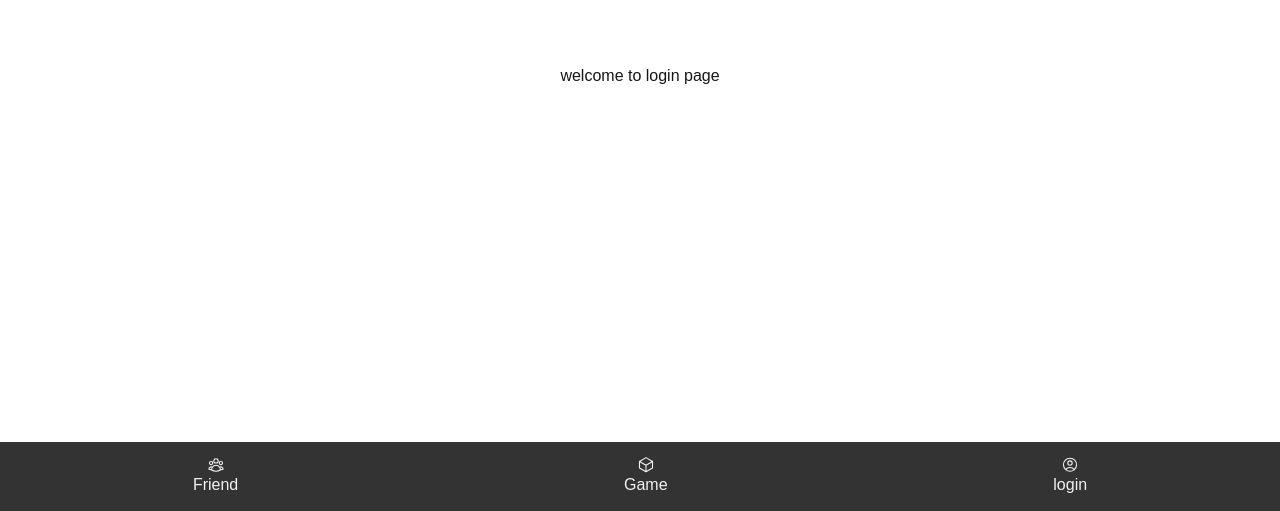
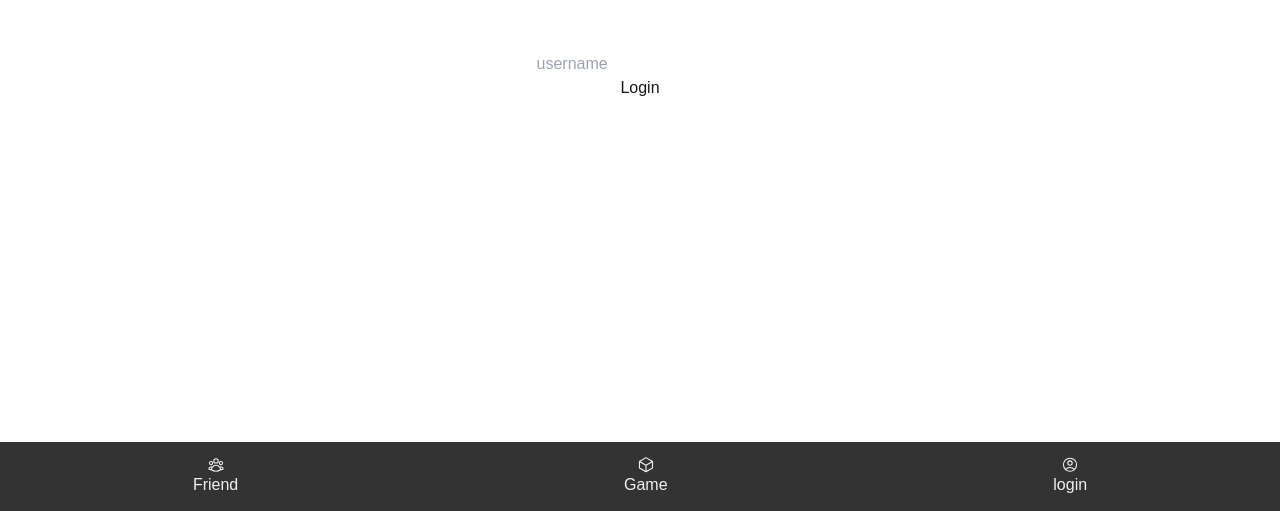
Before and after one commit to Aragant/multiclicker, a Next.js app: page /login in a window 1280 px wide. Shown: the part 289-800 px from the top of the page. Built offline with nearby package versions, Linux system fonts and the light colour scheme; no server answers.

Commit message:
add a basic pseudo login

```diff
--- a/app/login/page.tsx
+++ b/app/login/page.tsx
@@ -1,10 +1,36 @@
 'use client';
 
+import { useState, useContext } from "react";
+import { WsContext } from "../context/wsContext";
+import { redirect } from 'next/navigation'
+
+
 export default function Login() {
+    const [username, setUsername] = useState('');
+    const websocket = useContext(WsContext);
+
+
+    const login = async () => {
+        console.log('connected', websocket?.readyState);
+
+        websocket!.send(JSON.stringify({
+            username: username,
+            type: 'login',
+        }));
+
+        websocket!.onmessage = (event) => {
+            const data = JSON.parse(event.data);
+            console.log(data);
+            redirect('/game');
+        };
+    }
+
 
     return (
         <div className="flex flex-col items-center justify-center h-screen">
-            welcome to login page
+            <input className="text-black"
+            value={username} onChange={(e) => setUsername(e.target.value)} type="text" placeholder="username" />
+            <button onClick={login}>Login</button>
         </div>
     );
 }
```
